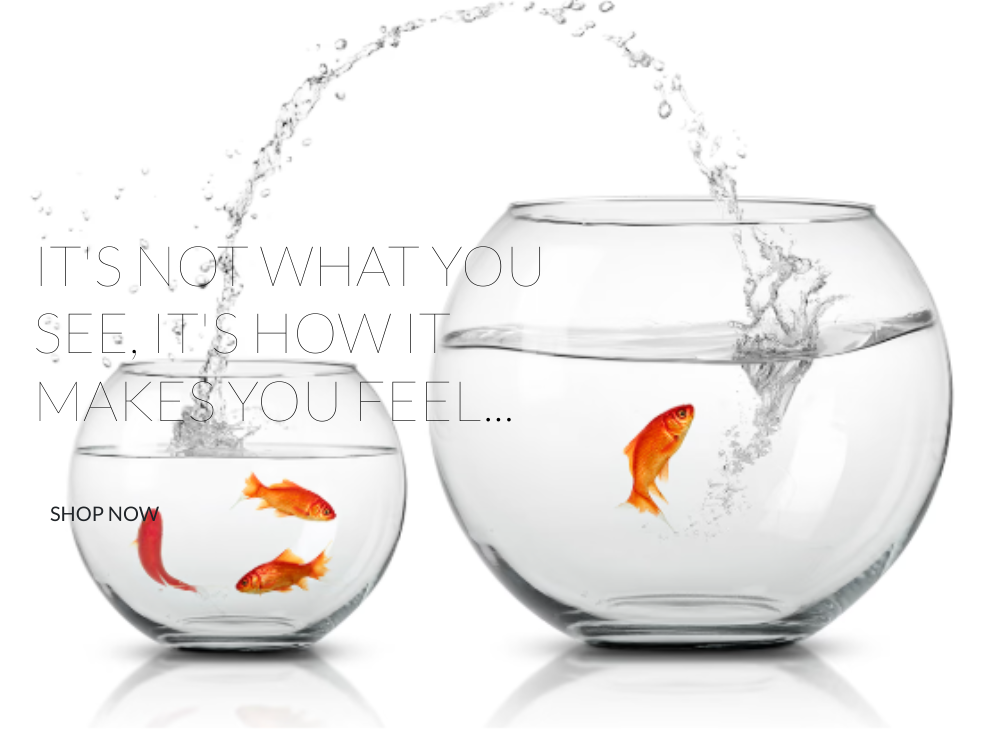
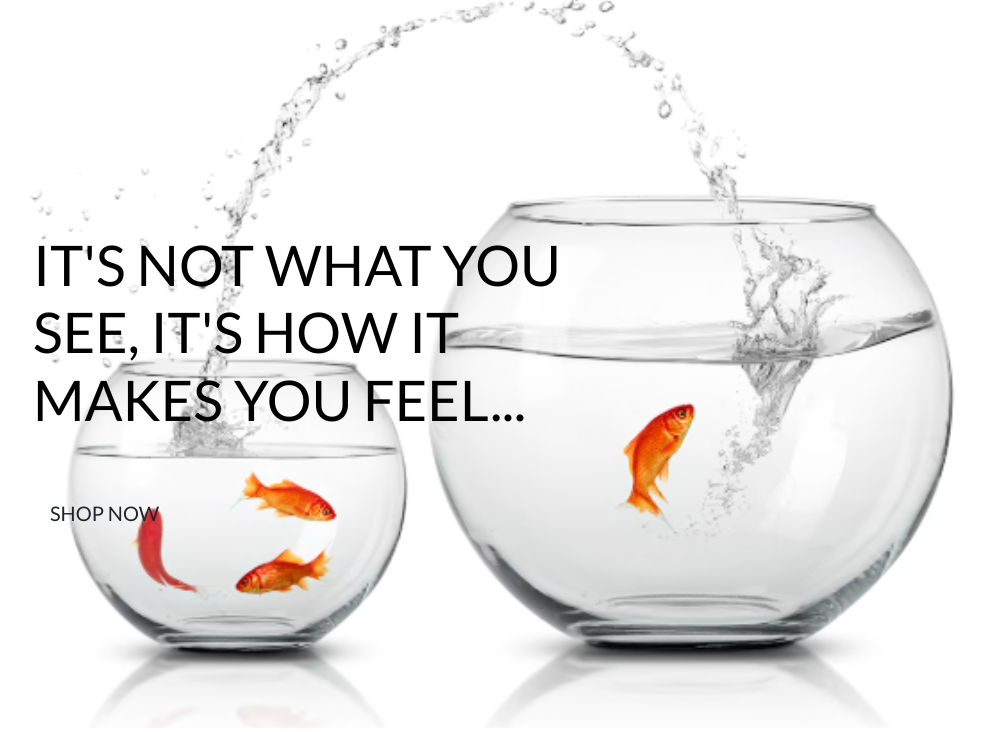
Before and after one commit to monika-mak/the_art_beneath, a Django app: page / in a window 1280 px wide. Shown: the part 72-804 px from the top of the page, without its empty margins (110-1095 px from the left). Run offline with Django 5.2, Linux system fonts and the light colour scheme; some libraries are stand-ins or nearby versions.

Commit message:
fix display image issue

```diff
--- a/templates/base.html
+++ b/templates/base.html
@@ -13,12 +13,11 @@
 
 
     {% block corecss %}
-      <link rel="stylesheet" href="https://cdn.jsdelivr.net/npm/bootstrap@4.6.2/dist/css/bootstrap.min.css" integrity="sha384-xOolHFLEh07PJGoPkLv1IbcEPTNtaed2xpHsD9ESMhqIYd0nLMwNLD69Npy4HI+N" crossorigin="anonymous">
-      <link rel="preconnect" href="https://fonts.googleapis.com">
-      <link rel="preconnect" href="https://fonts.gstatic.com" crossorigin>
-      <link href="https://fonts.googleapis.com/css2?family=Lato:wght@100;400&display=swap" rel="stylesheet">
+      <link rel="stylesheet" href="https://stackpath.bootstrapcdn.com/bootstrap/4.4.1/css/bootstrap.min.css" integrity="sha384-Vkoo8x4CGsO3+Hhxv8T/Q5PaXtkKtu6ug5TOeNV6gBiFeWPGFN9MuhOf23Q9Ifjh" crossorigin="anonymous">
+      <link rel="stylesheet" href="https://fonts.googleapis.com/css?family=Lato&display=swap">
       <link rel="stylesheet" href="{% static 'css/base.css' %}">
     {% endblock %}
+
 
     {% block extra_css %}
     {% endblock %}
@@ -104,7 +103,6 @@
     {% endif %}
 
     {% block page_header %}
-
     {% endblock %}
 
     {% block content %}
--- a/the_art_beneath/settings.py
+++ b/the_art_beneath/settings.py
@@ -149,7 +149,7 @@
 # https://docs.djangoproject.com/en/5.1/howto/static-files/
 
 STATIC_URL = '/static/'
-STATICFILES = (os.path.join(BASE_DIR, 'static'),)
+STATICFILES_DIRS = [os.path.join(BASE_DIR, 'static')]
 
 MEDIA_URL = '/media/'
 MEDIA_ROOT = os.path.join(BASE_DIR, 'media')
```
Also changed, not shown: media/homepage_background_cropped.jpg (added).
